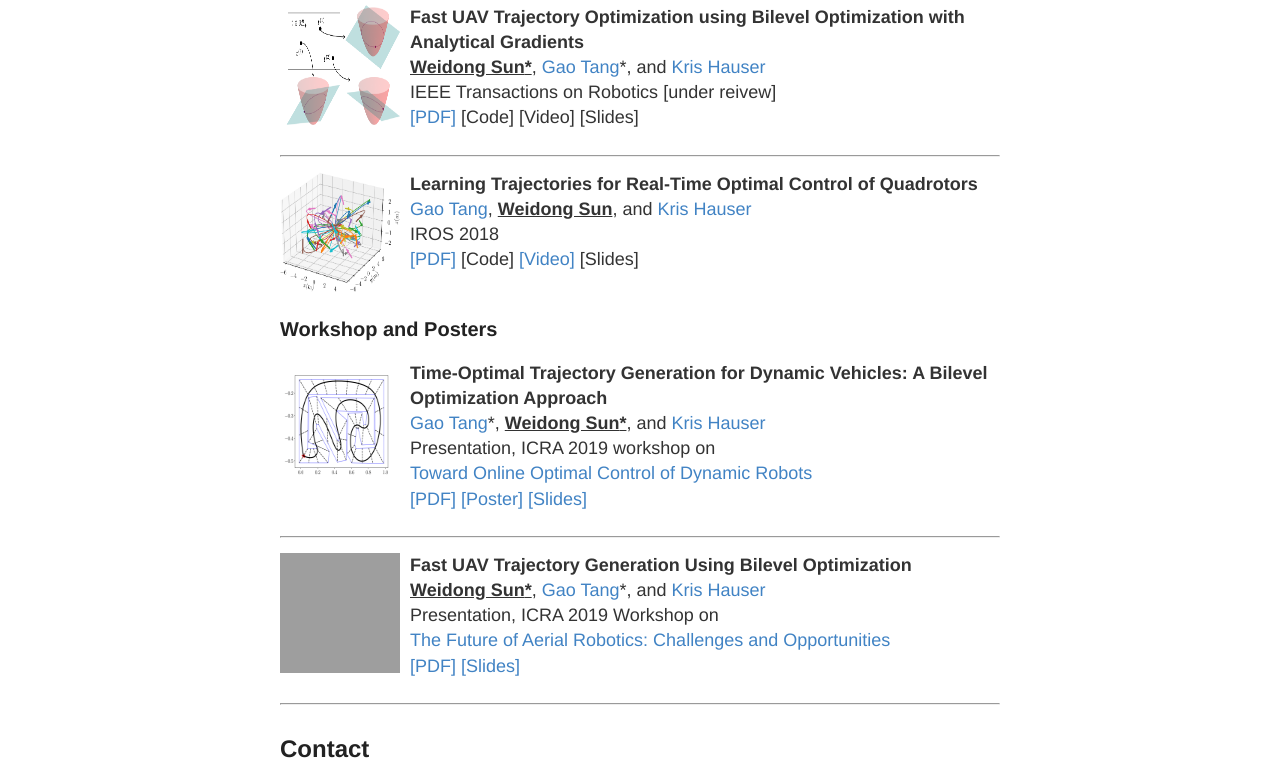
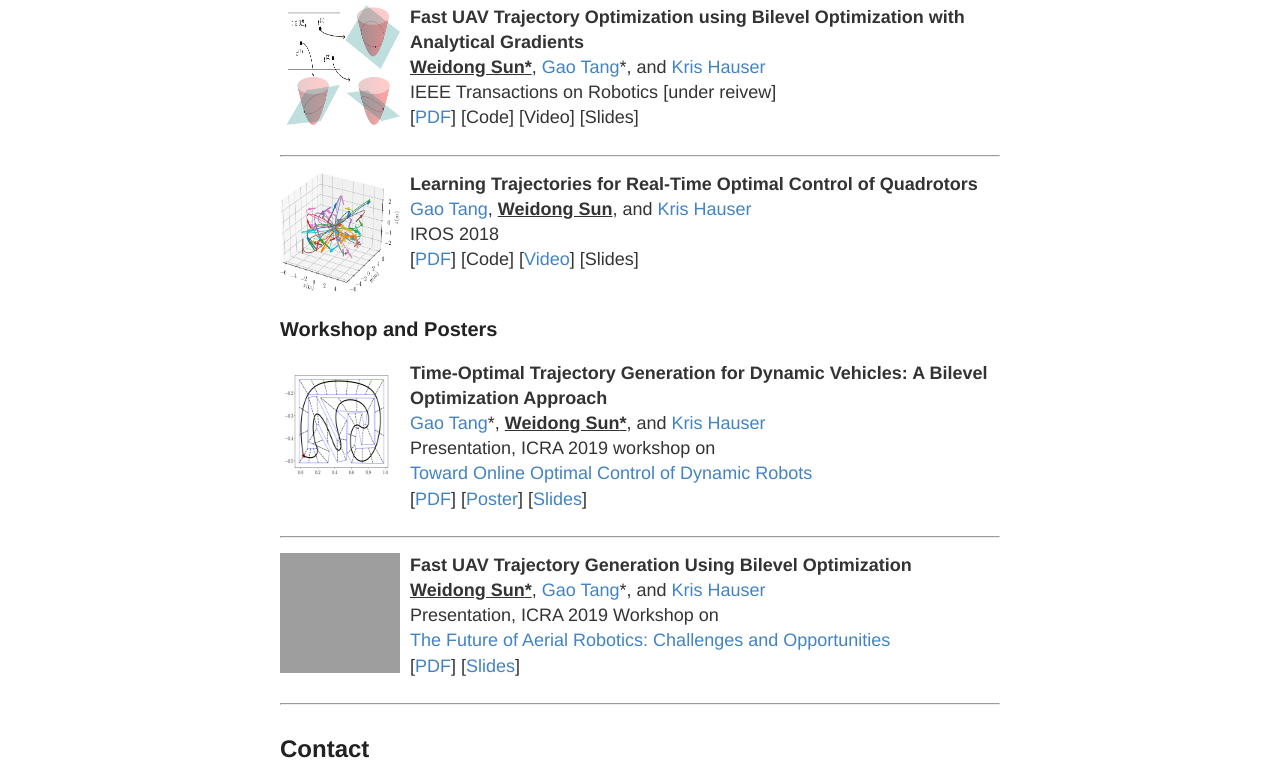
Before and after one commit to OxDuke/oxduke.github.io, a Jekyll site: the page built from index.md, in a window 1280 px wide. Shown: the part 753-1518 px from the top of the page. Built offline with Jekyll 4.4.1, drawn with Linux system fonts in a browser that asks for light colours; grey boxes are pictures that could not be loaded.

Commit message:
improve brackets

```diff
--- a/index.md
+++ b/index.md
@@ -38,7 +38,7 @@ Email: [weidong.sun@duke.com](mailto:weidong.sun@duke.edu)
  **Fast UAV Trajectory Optimization using Bilevel Optimization with Analytical Gradients**
  **<u> Weidong Sun<sup>*</sup></u>**, [Gao Tang](https://scholar.google.com/citations?user=sn6qxpQAAAAJ)<sup>*</sup>, and [Kris Hauser](https://ece.duke.edu/faculty/kristoffer-hauser)
  IEEE Transactions on Robotics [under reivew]
- [[PDF]](https://arxiv.org/pdf/1811.10753.pdf)
+ [[PDF](https://arxiv.org/pdf/1811.10753.pdf)]
  [Code]
  [Video]
  [Slides]
@@ -49,9 +49,9 @@ Email: [weidong.sun@duke.com](mailto:weidong.sun@duke.edu)
  **Learning Trajectories for Real-Time Optimal Control of Quadrotors**
  [Gao Tang](https://scholar.google.com/citations?user=sn6qxpQAAAAJ), **<u>Weidong Sun</u>**, and [Kris Hauser](https://ece.duke.edu/faculty/kristoffer-hauser)
  IROS 2018
- [[PDF]](http://motion.pratt.duke.edu/papers/IROS2018-Tang-LearningOptimalControl.pdf)
+ [[PDF](http://motion.pratt.duke.edu/papers/IROS2018-Tang-LearningOptimalControl.pdf)]
  [Code]
- [[Video]](https://www.youtube.com/watch?v=h0yY0sAGzwk)
+ [[Video](https://www.youtube.com/watch?v=h0yY0sAGzwk)]
  [Slides]
 
 
@@ -63,9 +63,9 @@ Email: [weidong.sun@duke.com](mailto:weidong.sun@duke.edu)
  [Gao Tang](https://scholar.google.com/citations?user=sn6qxpQAAAAJ)<sup>*</sup>, **<u> Weidong Sun<sup>*</sup></u>**, and [Kris Hauser](https://ece.duke.edu/faculty/kristoffer-hauser)
  Presentation, ICRA 2019 workshop on
  [Toward Online Optimal Control of Dynamic Robots](http://www.rsl.ethz.ch/scientific-events/workshops/ICRA-2019/online-optimal-control.html)
- [[PDF]]({{ site.baseurl }}/publications/ICRA2019_WS2_paper.pdf)
- [[Poster]]({{ site.baseurl }}/publications/ICRA2019_WS2_poster.pdf)
- [[Slides]]({{ site.baseurl }}/publications/ICRA2019_WS2_slides.pdf)
+ [[PDF]({{ site.baseurl }}/publications/ICRA2019_WS2_paper.pdf)]
+ [[Poster]({{ site.baseurl }}/publications/ICRA2019_WS2_poster.pdf)]
+ [[Slides]({{ site.baseurl }}/publications/ICRA2019_WS2_slides.pdf)]
  <!--[[Powerpoint]]({{ site.baseurl }}/publications/2019_ICRA_WS2_slides.pptx)-->
 <div style="clear:both;"></div>
 ---
@@ -75,8 +75,8 @@ Email: [weidong.sun@duke.com](mailto:weidong.sun@duke.edu)
  **<u> Weidong Sun<sup>*</sup></u>**, [Gao Tang](https://scholar.google.com/citations?user=sn6qxpQAAAAJ)<sup>*</sup>, and [Kris Hauser](https://ece.duke.edu/faculty/kristoffer-hauser)
  Presentation, ICRA 2019 Workshop on
  [The Future of Aerial Robotics: Challenges and Opportunities](https://www.aerial-robotics-workshop.com/)
- [[PDF]]({{ site.baseurl }}/publications/ICRA2019_WS1_paper.pdf)
- [[Slides]]({{ site.baseurl }}/publications/ICRA2019_WS1_slides.pdf)
+ [[PDF]({{ site.baseurl }}/publications/ICRA2019_WS1_paper.pdf)]
+ [[Slides]({{ site.baseurl }}/publications/ICRA2019_WS1_slides.pdf)]
  <!--[[Powerpoint]]({{ site.baseurl }}/publications/2019_ICRA_WS1_slides.pptx)-->
 <div style="clear:both;"></div>
 ---
```
